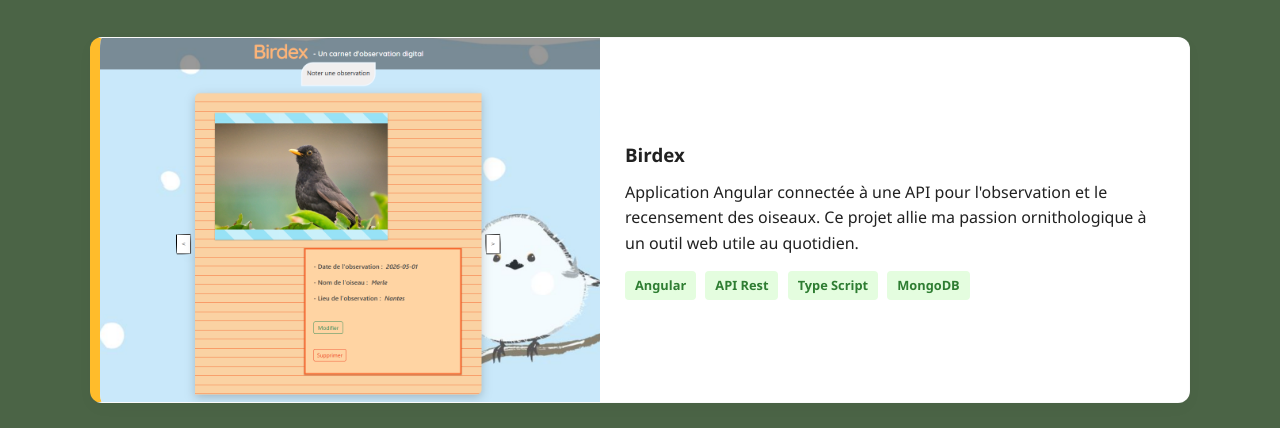
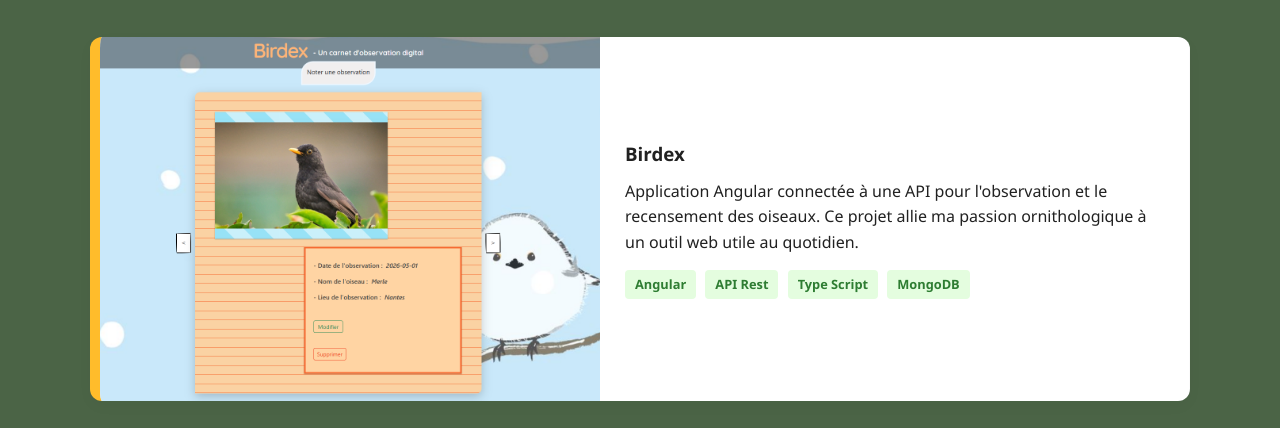
Before and after one commit to EmsiPi/MonPortfolio, a plain HTML site: page index.html in a window 1280 px wide. Shown: the part 1016-1444 px from the top of the page. Drawn offline with Linux system fonts and the light colour scheme; grey boxes are pictures that could not be loaded.

Commit message:
fix bordure

```diff
--- a/style.css
+++ b/style.css
@@ -211,9 +211,9 @@ h2::after {
     box-shadow: 0 5px 15px rgba(0, 0, 0, 0.03);
     transition: transform 0.3s, box-shadow 0.3s;
     border-left: 10px solid var(--bord-contraste);
-    border-top: 1px solid rgba(0, 0, 0, 0.02);
+    border-top: 0px solid rgba(0, 0, 0, 0.02);
     border-right: 1px solid rgba(0, 0, 0, 0.02);
-    border-bottom: 1px solid rgba(0, 0, 0, 0.02);
+    border-bottom: 0px solid rgba(0, 0, 0, 0.02);
 }
 
 .project-card a {
```
